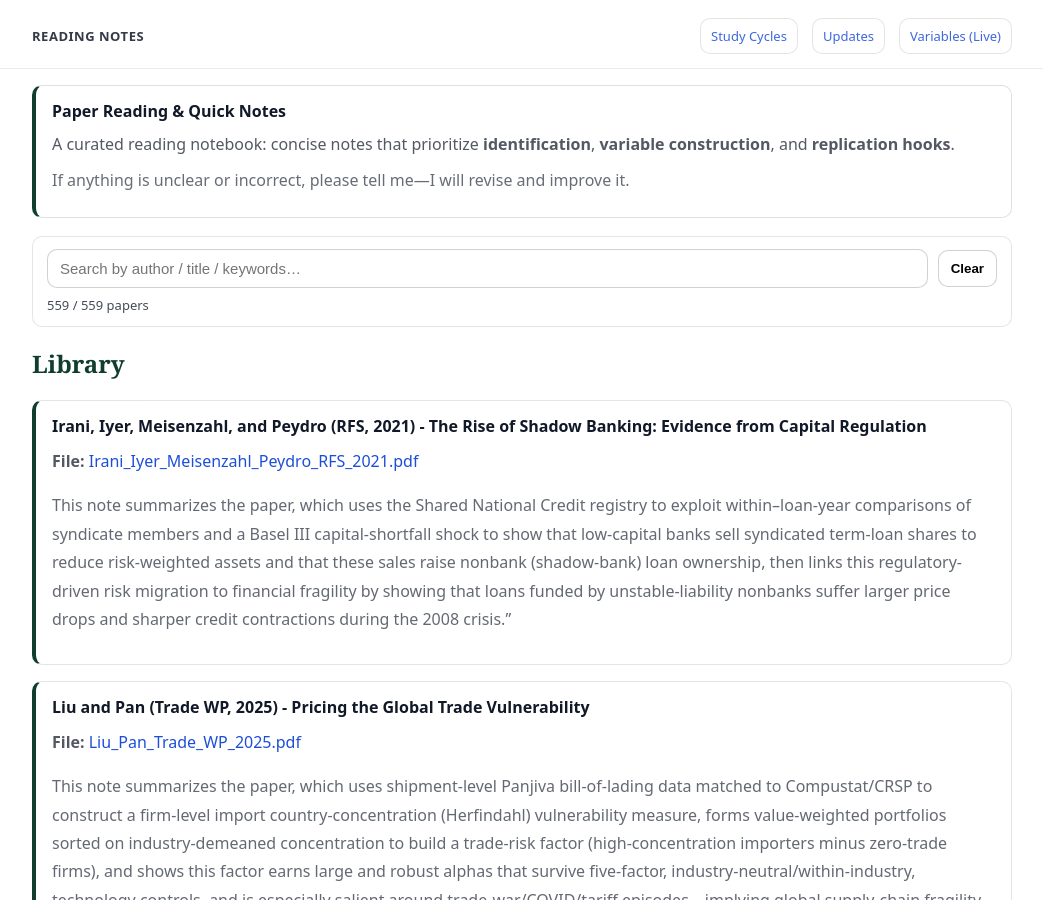
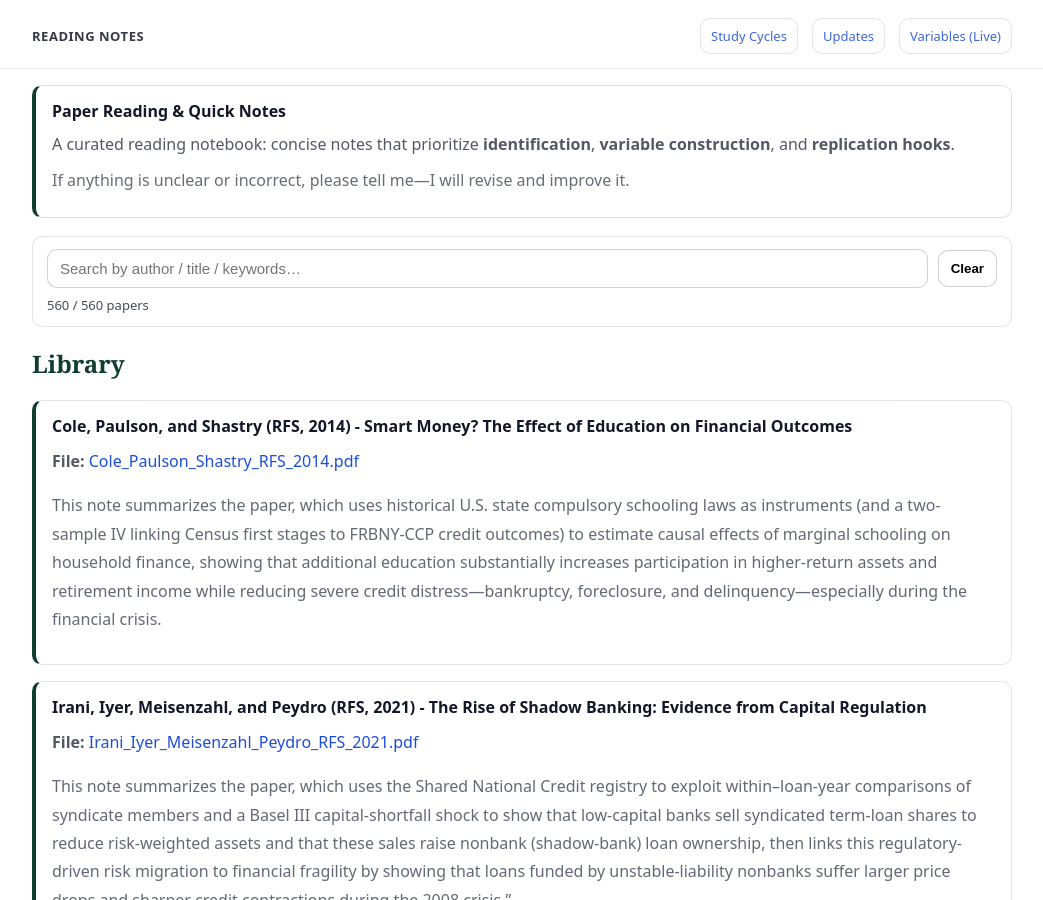
Before and after one commit to yaxinzn/study-archive, a Jekyll site: the page built from reading/index.md, in a window 1280 px wide and 900 px high. Shown: the whole window, without its empty margins (118-1161 px from the left). Built offline with Jekyll 4.4.1, drawn with Linux system fonts in a browser that asks for light colours.

Commit message:
Reading: add/update Cole_Paulson_Shastry_RFS_2014.pdf

```diff
--- a/_data/reading.yml
+++ b/_data/reading.yml
@@ -1,3 +1,7 @@
+- title: "Cole, Paulson, and Shastry (RFS, 2014) - Smart Money? The Effect of Education on Financial Outcomes"
+  file: "Cole_Paulson_Shastry_RFS_2014.pdf"
+  desc: "This note summarizes the paper, which uses historical U.S. state compulsory schooling laws as instruments (and a two-sample IV linking Census first stages to FRBNY-CCP credit outcomes) to estimate causal effects of marginal schooling on household finance, showing that additional education substantially increases participation in higher-return assets and retirement income while reducing severe credit distress—bankruptcy, foreclosure, and delinquency—especially during the financial crisis."
+
 - title: "Irani, Iyer, Meisenzahl, and Peydro (RFS, 2021) - The Rise of Shadow Banking: Evidence from Capital Regulation"
   file: "Irani_Iyer_Meisenzahl_Peydro_RFS_2021.pdf"
   desc: "This note summarizes the paper, which uses the Shared National Credit registry to exploit within–loan-year comparisons of syndicate members and a Basel III capital-shortfall shock to show that low-capital banks sell syndicated term-loan shares to reduce risk-weighted assets and that these sales raise nonbank (shadow-bank) loan ownership, then links this regulatory-driven risk migration to financial fragility by showing that loans funded by unstable-liability nonbanks suffer larger price drops and sharper credit contractions during the 2008 crisis.”"
```
Also changed, not shown: 1 other file.
